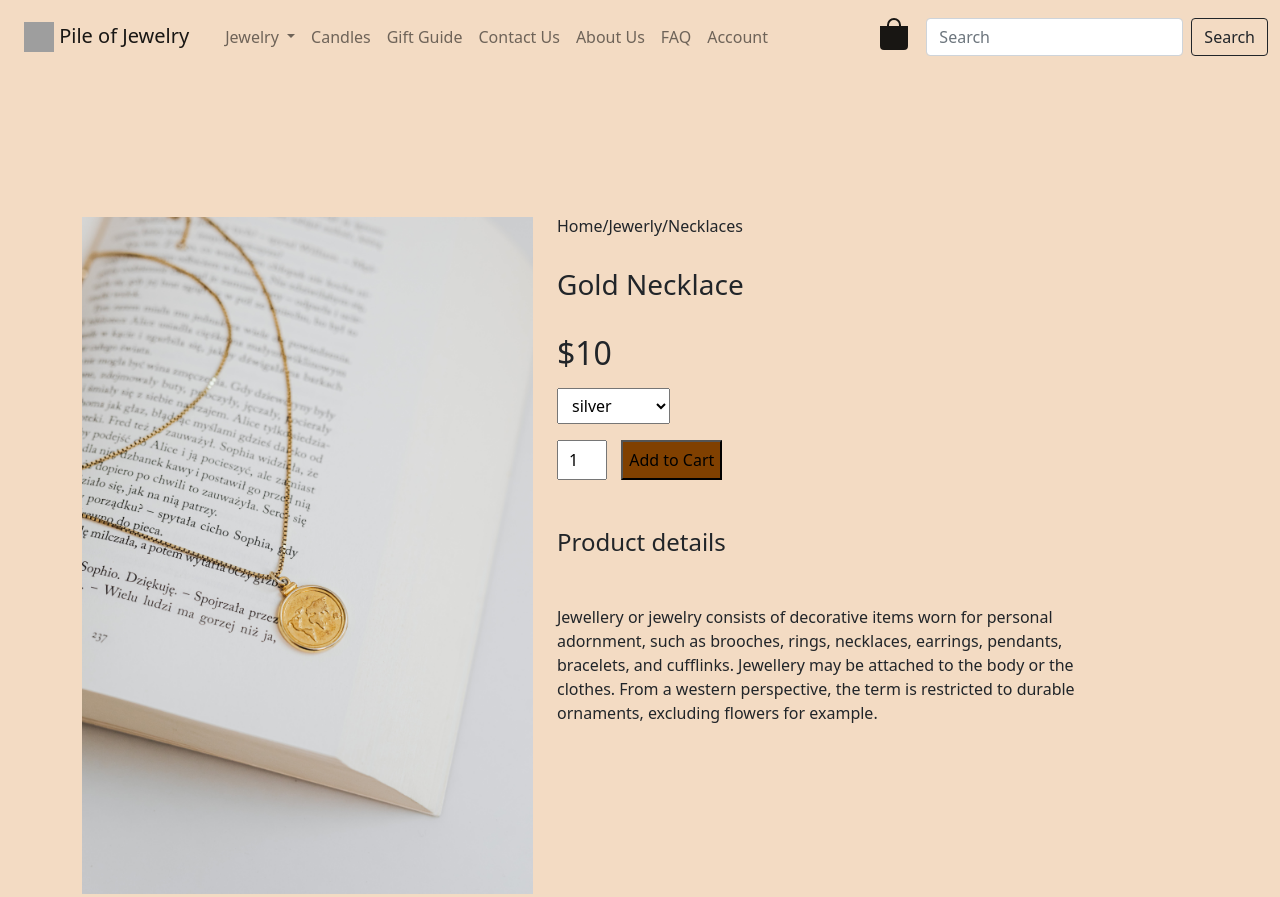
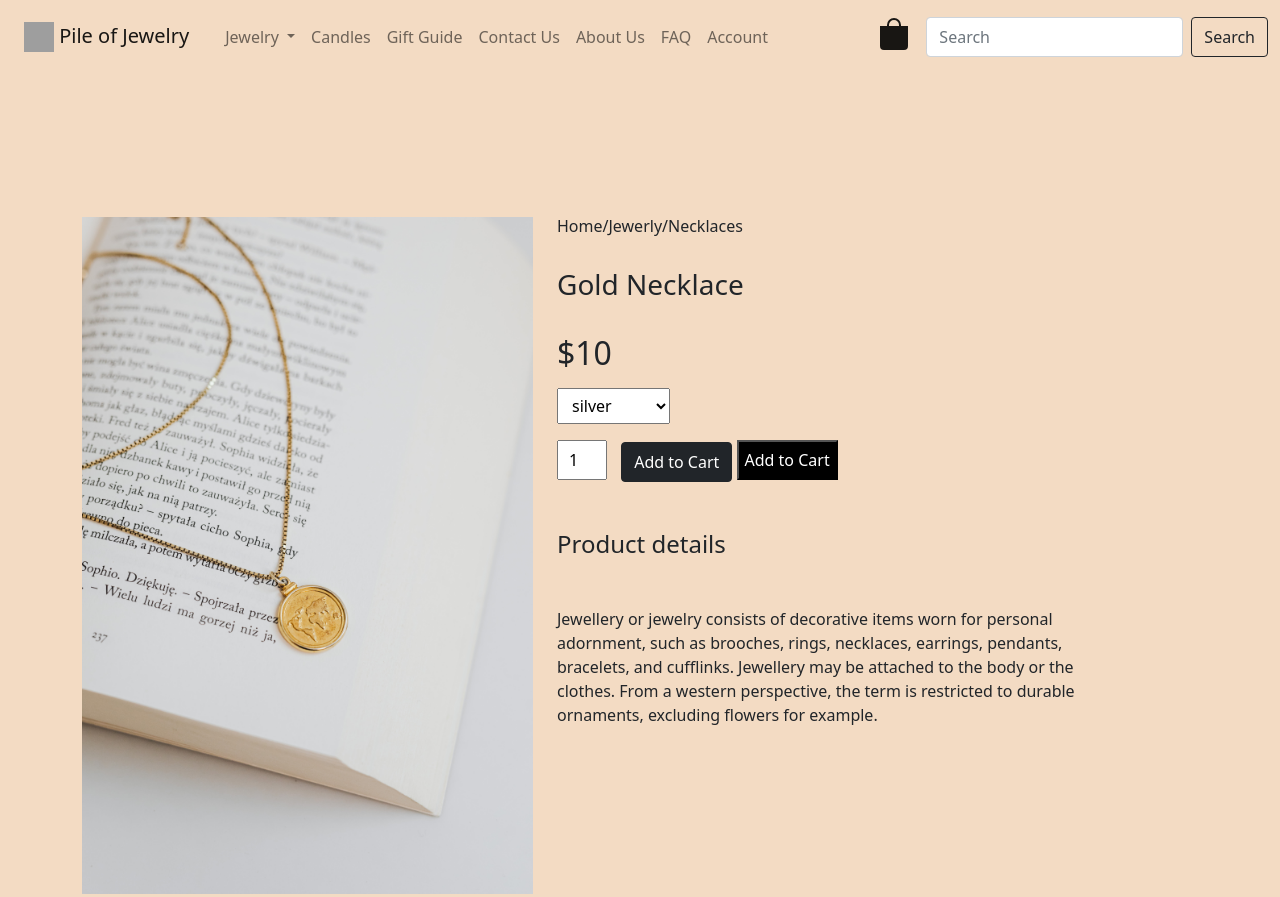
Before and after one commit to nstavr04/E-commerce-Jewelry-Website, a PHP site: page /SingleProduct_Page.html in a window 1280 px wide. Shown: the top 897 px of the page. Run offline with PHP 8.4, Linux system fonts and the light colour scheme; grey boxes are pictures that could not be loaded.

Commit message:
sample buttons for add to cart

```diff
--- a/View/SingleProduct_Page.html
+++ b/View/SingleProduct_Page.html
@@ -152,7 +152,9 @@
           </select>
 
           <input type="number" value="1" min="1"/>
+          <button type="buy-btn" class="btn btn-dark">Add to Cart</button>
           <button class="buy_button">Add to Cart</button>
+
           <h4 class="mt-5 mb-5">Product details</h4>
           <span
             >Jewellery or jewelry consists of decorative items worn for personal
--- a/View/styles/style_single_product_page.css
+++ b/View/styles/style_single_product_page.css
@@ -31,9 +31,16 @@ background:transparent;
   outline: none;
 }
 
+.btn{
+  height: 40px;
+  opacity:1;
+  transition:0.3s all;
+}
+
 .buy_button {
   height: 40px;
-  background: #804000;
-  opacity: 1;
-  transition: 0.3s all;
+  color:white;
+  background:black;
+  opacity:1;
+  transition:0.3s all;
 }
```
